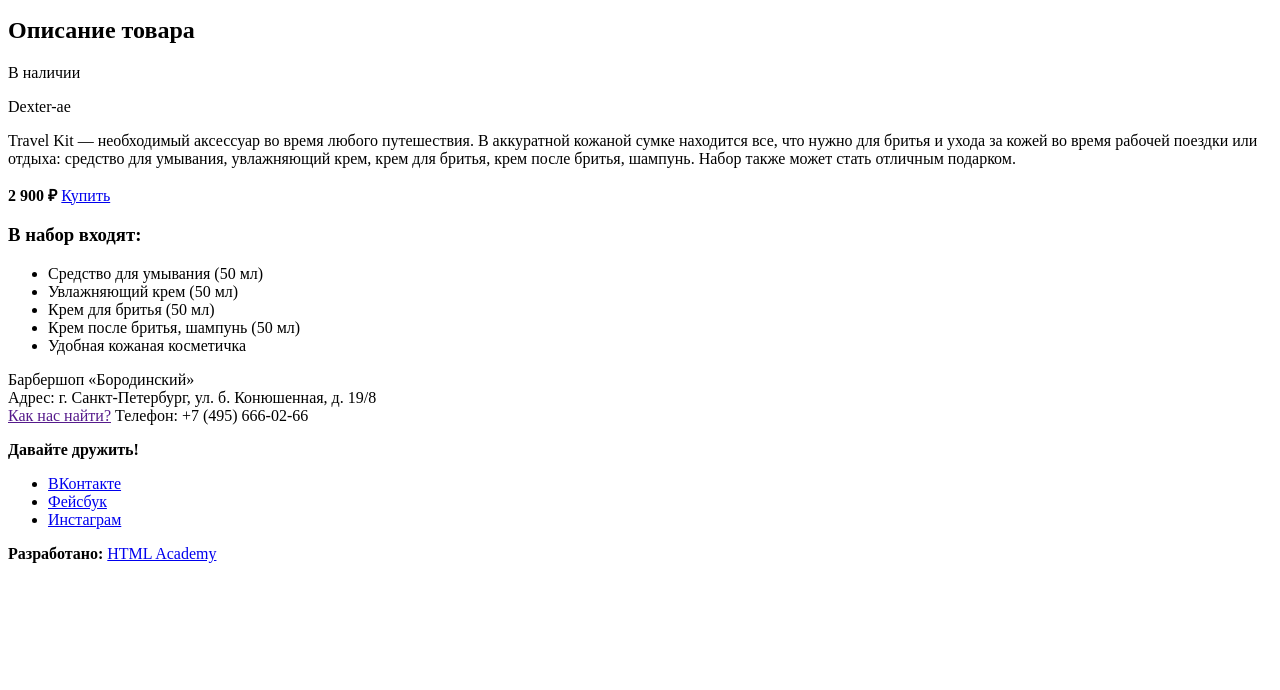
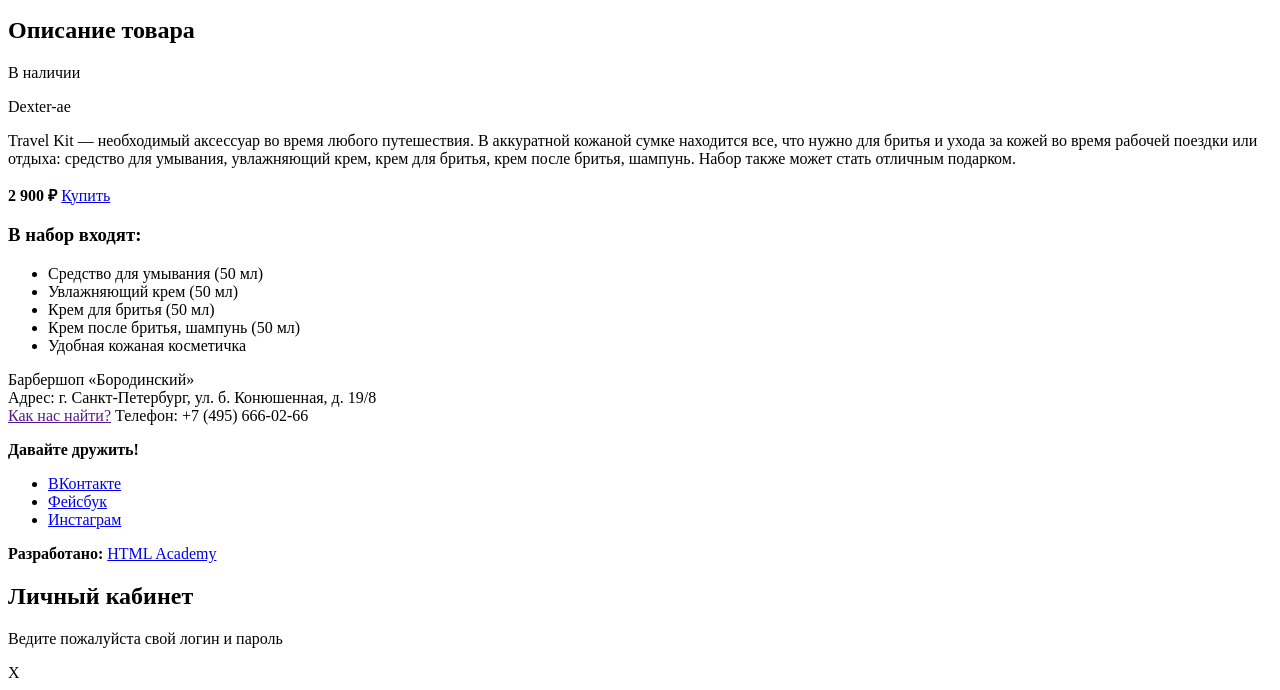
Before and after one commit to YanOrlovShatskykh/borodinski-barbershop, a plain HTML site: page item.html in a window 1280 px wide. Shown: the part 528-1218 px from the top of the page. Before the commit the page ends 1107 px from the top, so only its background shows below. Drawn offline with Linux system fonts and the light colour scheme.

Commit message:
Changed footer and add login-form

```diff
--- a/item.html
+++ b/item.html
@@ -107,5 +107,11 @@
         <a class="button" href="https://htmlacademy.ru">HTML Academy</a>
       </p>
     </footer>
+
+    <section class="modal modal-login">
+      <h2>Личный кабинет</h2>
+      <p>Ведите пожалуйста свой логин и пароль</p>
+      <span class="modal-close">X</span>
+    </section>
   </body>
 </html>
```
Lines whose indentation alone changed are shown as unchanged.
